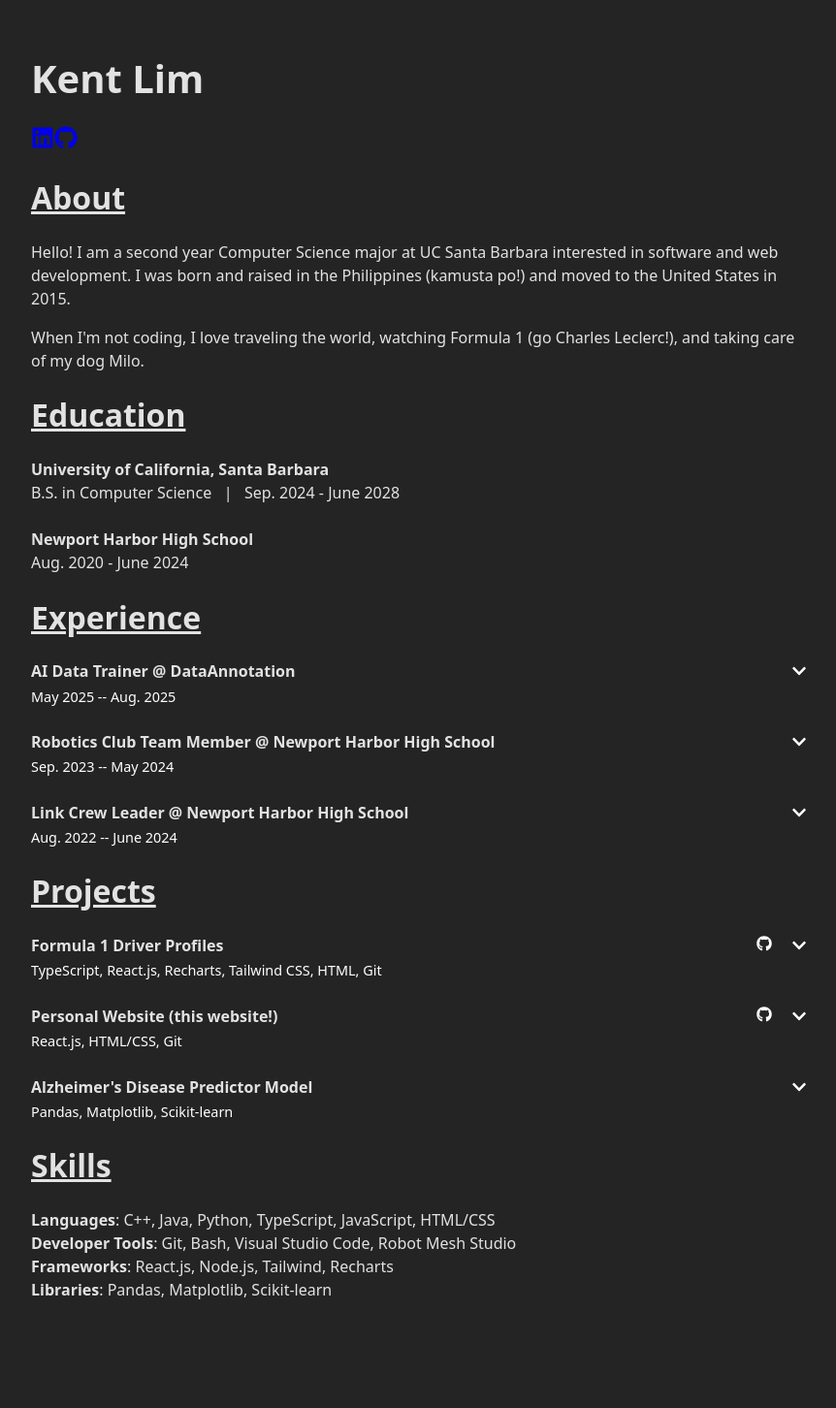
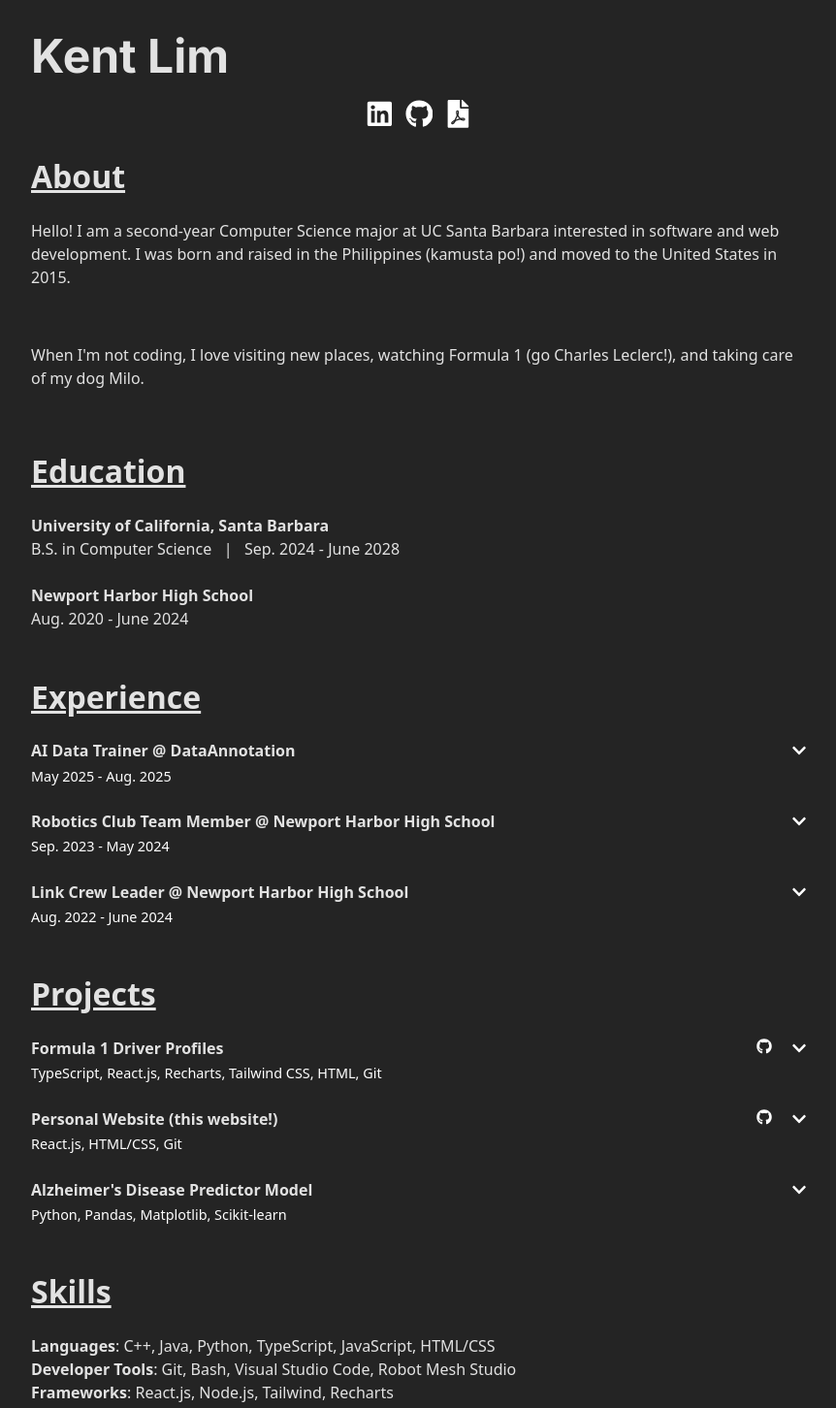
Before and after one commit to kentlim1/personal-website, a React (Vite) app: page / in a window 1280 px wide. Shown: the top 1452 px of the page at 97% size, without its empty margins (208-1070 px from the left). Before the commit the page ends 1390 px from the top, so only its background shows below. Built offline with nearby package versions, Linux system fonts and the light colour scheme.

Commit message:
added footer, improved code formatting

```diff
--- a/src/App.jsx
+++ b/src/App.jsx
@@ -1,8 +1,7 @@
-import { Analytics } from "@vercel/analytics/react"
-import { FaLinkedin, FaGithub } from "react-icons/fa";
+import { Analytics } from "@vercel/analytics/react";
+import { FaLinkedin, FaGithub, FaFilePdf } from "react-icons/fa";
 import "./App.css";
-import Dropdown from './Dropdown';
-
+import Dropdown from "./Dropdown";
 
 function App() {
   const linkedin = "https://www.linkedin.com/in/k3ntlim";
@@ -10,16 +9,18 @@ function App() {
 
   return (
     <>
-      <div className="header">
-        <h1>Kent Lim</h1>
-        <div className="icons">
+      {/* ---- Header ---- */}
+      <header className="site-header">
+        <div className="header-content">
+          <h1 class="typing">Kent Lim</h1>
+          <nav aria-label="Social Links" className="social-nav">
           <a
             href={linkedin}
             className="linkedin-icon"
             target="_blank"
             rel="noopener noreferrer"
             >
-            <FaLinkedin size={24} />
+            <FaLinkedin />
           </a>
           <a
             href={github}
@@ -27,71 +28,103 @@ function App() {
             target="_blank"
             rel="noopener noreferrer"
           >
-            <FaGithub size={24} />
+            <FaGithub />
           </a>
+          <a
+          href="/Kent_Lim_Resume.pdf"
+          target="_blank"
+          rel="noopener noreferrer"
+          className="resume-icon"
+          aria-label="Resume (PDF)"
+          >
+            <FaFilePdf />
+          </a>
+          </nav>
         </div>
-      </div>
+      </header>
 
+      <main>
+        {/* --- About --- */}
+        <section id="about">
           <h2>About</h2>
-      <p>Hello! I am a second year Computer Science major at UC Santa Barbara interested in software and web development. I was born and raised in the Philippines (kamusta po!) and
-        moved to the United States in 2015.
+          <p>
+            Hello! I am a second-year Computer Science major at UC Santa Barbara
+            interested in software and web development. I was born and raised in
+            the Philippines (kamusta po!) and moved to the United States in 2015.
           </p>
-      <p>When I'm not coding, I love traveling the world, watching Formula 1 (go Charles Leclerc!), and taking care of my dog Milo.</p>
+          <br />
+          <p>
+            When I'm not coding, I love visiting new places, watching Formula 1
+            (go Charles Leclerc!), and taking care of my dog Milo.
+          </p>
+          <br />
+        </section>
 
+        {/* --- Education --- */}
+        <section id="education">
           <h2>Education</h2>
-      <div>
-        <strong>University of California, Santa Barbara</strong><br />
+          <article>
+            <strong>University of California, Santa Barbara</strong>
+            <br />
             B.S. in Computer Science &nbsp; | &nbsp; Sep. 2024 - June 2028
-      </div>
+          </article>
           <br />
-      <div>
-        <strong>Newport Harbor High School</strong><br />
+          <article>
+            <strong>Newport Harbor High School</strong>
+            <br />
             Aug. 2020 - June 2024
-      </div>
+          </article>
+          <br />
+        </section>
 
+        {/* --- Experience --- */}
+        <section id="experience">
           <h2>Experience</h2>
           <Dropdown
             title="AI Data Trainer @ DataAnnotation"
-        desc="May 2025 -- Aug. 2025"
+            desc="May 2025 - Aug. 2025"
             bullets={[
               "Completed 100+ tasks related to data labeling and model evaluation to train machine learning models and natural language processing (NLP) systems.",
               "Evaluated and validated machine learning outputs using C++, Python, and JavaScript to ensure accuracy, consistency, and improved model performance.",
-          "Developed practical knowledge in data cleaning, supervised learning, and prompt engineering through hands-on machine learning projects."
+              "Developed practical knowledge in data cleaning, supervised learning, and prompt engineering through hands-on machine learning projects.",
             ]}
           />
           <br />
           <Dropdown
             title="Robotics Club Team Member @ Newport Harbor High School"
-        desc="Sep. 2023 -- May 2024"
+            desc="Sep. 2023 - May 2024"
             bullets={[
               "Worked on a VEX V5 robot throughout the year, adhering to 2024 competition rules.",
               "Participated in the 2024 NMUSD VEX Robotics Over Under Competition, representing our high school.",
               "Achieved 2nd place out of 14 participating teams, taking home a runner-up trophy.",
-          "Designed and programmed the robot’s tri-ball collector mechanism using Python."
+              "Designed and programmed the robot’s tri-ball collector mechanism using Python.",
             ]}
           />
           <br />
           <Dropdown
             title="Link Crew Leader @ Newport Harbor High School"
-        desc="Aug. 2022 -- June 2024"
+            desc="Aug. 2022 - June 2024"
             bullets={[
               "Introduced a group of 10 new students to the high school, giving them a tour of the school on orientation day.",
               "Mentored the group throughout the school year, acting as a point of contact for school-related questions.",
-          "Achieved 2nd place out of 14 participating teams, taking home a runner-up trophy.",
-          "Fostered a sense of belonging in my group, creating several handwritten letters to each student every month to check in on them."
+              "Fostered a sense of belonging in my group, creating several handwritten letters to each student every month to check in on them.",
             ]}
           />
+          <br />
+        </section>
 
+        {/* --- Projects --- */}
+        <section id="projects">
           <h2>Projects</h2>
           <Dropdown
             title="Formula 1 Driver Profiles"
             desc="TypeScript, React.js, Recharts, Tailwind CSS, HTML, Git"
             bullets={[
               "Created a website showcasing F1 driver profiles in order of championship standings, styled with Tailwind CSS.",
-          "Displayed driver statistics, such as finishing race positions and championship points progression, using Recharts.",
-          "Queried updated data (names, constructors, championship points, etc.) from the Jolpica F1 API",
+              "Displayed driver statistics using Recharts.",
+              "Queried updated data from the Jolpica F1 API.",
             ]}
-        github = "https://github.com/kentlim1/f1-driver-profiles"
+            github="https://github.com/kentlim1/f1-driver-profiles"
           />
           <br />
           <Dropdown
@@ -99,28 +132,45 @@ function App() {
             desc="React.js, HTML/CSS, Git"
             bullets={[
               "Created a personal website displaying my information, contact, resume, and activities.",
-          "Gained experience in developing and managing a codebase, working with React.js, and deploying successful progress onto GitHub.",
+              "Gained experience in developing and managing a codebase and deploying on GitHub.",
             ]}
-        github = "https://github.com/kentlim1/personal-website"
+            github="https://github.com/kentlim1/personal-website"
           />
           <br />
           <Dropdown
             title="Alzheimer's Disease Predictor Model"
-        desc="Pandas, Matplotlib, Scikit-learn"
+            desc="Python, Pandas, Matplotlib, Scikit-learn"
             bullets={[
               "Developed a model to predict Alzheimer’s disease based on lifestyle decisions for the 2025 UCSB Datathon.",
-          "Collaborated with a group to perform data cleaning, exploratory data analysis, and model training.",
-          "Utilized a random forest model to predict Alzheimer’s disease from a public dataset, resulting in 80% accuracy after training."
+              "Performed data cleaning, exploratory analysis, and model training.",
+              "Utilized a random forest model, achieving 80% accuracy.",
             ]}
           />
+          <br />
+        </section>
 
+        {/* --- Skills --- */}
+        <section id="skills">
           <h2>Skills</h2>
           <p>
-      <strong>Languages</strong>: C++, Java, Python, TypeScript, JavaScript, HTML/CSS<br />
-      <strong>Developer Tools</strong>: Git, Bash, Visual Studio Code, Robot Mesh Studio<br />
-      <strong>Frameworks</strong>: React.js, Node.js, Tailwind, Recharts<br />
+            <strong>Languages</strong>: C++, Java, Python, TypeScript, JavaScript,
+            HTML/CSS
+            <br />
+            <strong>Developer Tools</strong>: Git, Bash, Visual Studio Code, Robot
+            Mesh Studio
+            <br />
+            <strong>Frameworks</strong>: React.js, Node.js, Tailwind, Recharts
+            <br />
             <strong>Libraries</strong>: Pandas, Matplotlib, Scikit-learn
           </p>
+          <br />
+        </section>
+      </main>
+
+      {/* ---- Footer ---- */}
+      <footer className="site-footer">
+        <p>Made with React by Kent Lim</p>
+      </footer>
 
       <Analytics />
     </>
```
Lines whose indentation alone changed are shown as unchanged.
